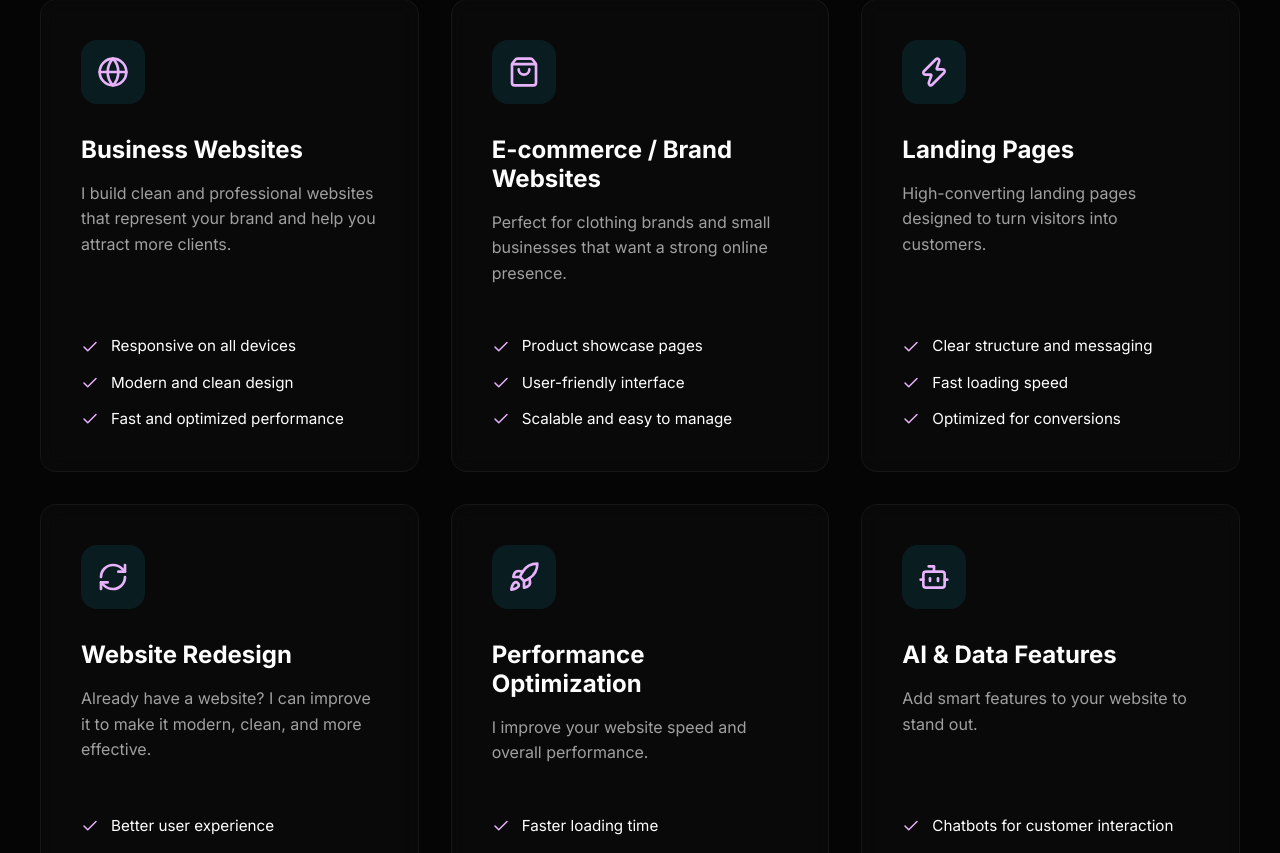
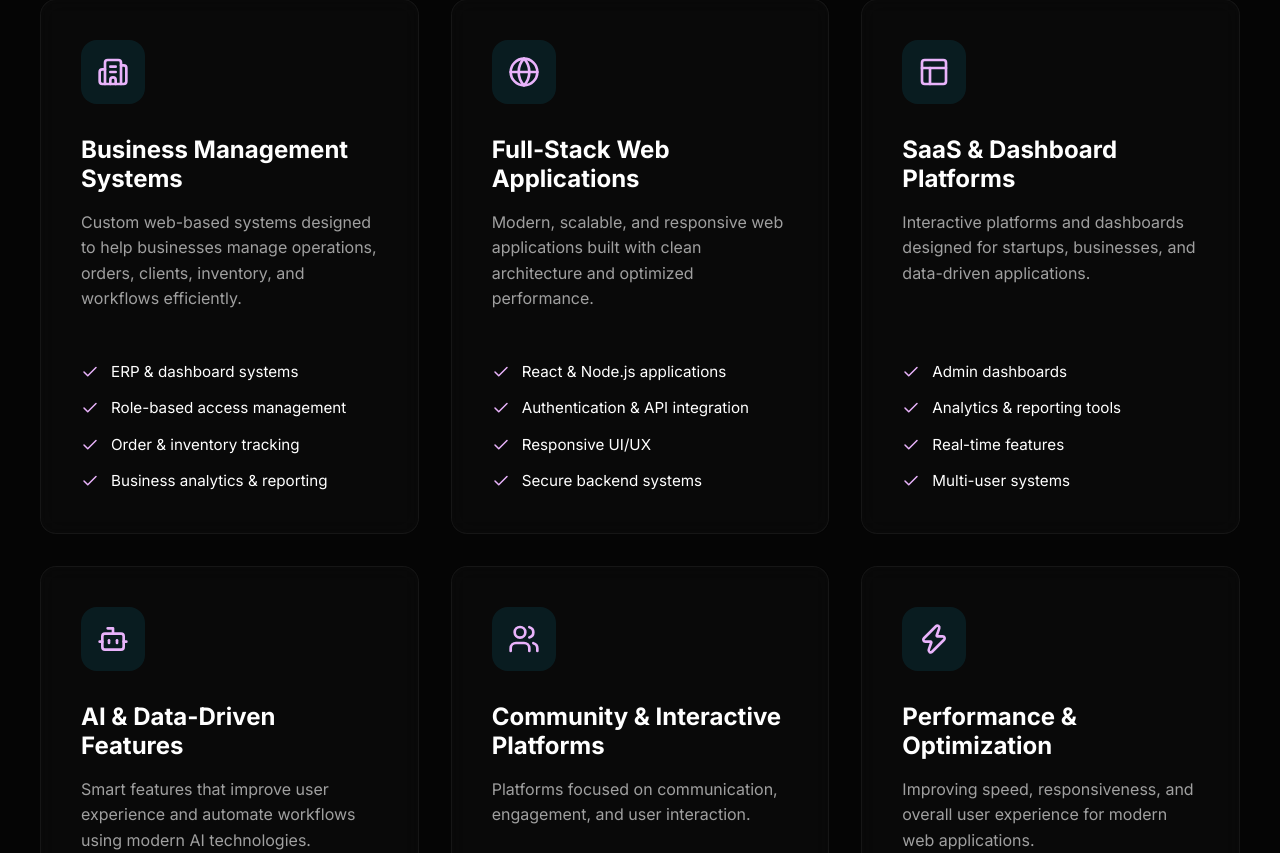
Before and after one commit to abir-dev0/abir, a React (Vite) app: page / in a window 1280 px wide. Shown: the part 2007-2860 px from the top of the page. Built offline with nearby package versions, Linux system fonts and the light colour scheme.

Commit message:
Update Services content and optimize animations for snappiness

```diff
--- a/src/components/Services.jsx
+++ b/src/components/Services.jsx
@@ -1,43 +1,43 @@
 import { motion } from 'framer-motion';
-import { Globe, ShoppingBag, Zap, RefreshCw, Rocket, Bot, Check, MessageSquare } from 'lucide-react';
+import { Globe, Building2, Layout, Bot, Users, Zap, Check, MessageSquare } from 'lucide-react';
 
 const Services = () => {
   const services = [
     {
-      icon: <Globe size={32} />,
-      title: 'Business Websites',
-      description: 'I build clean and professional websites that represent your brand and help you attract more clients.',
-      features: ['Responsive on all devices', 'Modern and clean design', 'Fast and optimized performance']
+      icon: <Building2 size={32} />,
+      title: 'Business Management Systems',
+      description: 'Custom web-based systems designed to help businesses manage operations, orders, clients, inventory, and workflows efficiently.',
+      features: ['ERP & dashboard systems', 'Role-based access management', 'Order & inventory tracking', 'Business analytics & reporting']
     },
     {
-      icon: <ShoppingBag size={32} />,
-      title: 'E-commerce / Brand Websites',
-      description: 'Perfect for clothing brands and small businesses that want a strong online presence.',
-      features: ['Product showcase pages', 'User-friendly interface', 'Scalable and easy to manage']
+      icon: <Globe size={32} />,
+      title: 'Full-Stack Web Applications',
+      description: 'Modern, scalable, and responsive web applications built with clean architecture and optimized performance.',
+      features: ['React & Node.js applications', 'Authentication & API integration', 'Responsive UI/UX', 'Secure backend systems']
+    },
+    {
+      icon: <Layout size={32} />,
+      title: 'SaaS & Dashboard Platforms',
+      description: 'Interactive platforms and dashboards designed for startups, businesses, and data-driven applications.',
+      features: ['Admin dashboards', 'Analytics & reporting tools', 'Real-time features', 'Multi-user systems']
+    },
+    {
+      icon: <Bot size={32} />,
+      title: 'AI & Data-Driven Features',
+      description: 'Smart features that improve user experience and automate workflows using modern AI technologies.',
+      features: ['AI-powered assistants', 'Intelligent dashboards', 'Automation workflows', 'Data visualization & insights']
+    },
+    {
+      icon: <Users size={32} />,
+      title: 'Community & Interactive Platforms',
+      description: 'Platforms focused on communication, engagement, and user interaction.',
+      features: ['Messaging systems', 'User-generated content', 'Community features', 'Real-time interactions']
     },
     {
       icon: <Zap size={32} />,
-      title: 'Landing Pages',
-      description: 'High-converting landing pages designed to turn visitors into customers.',
-      features: ['Clear structure and messaging', 'Fast loading speed', 'Optimized for conversions']
-    },
-    {
-      icon: <RefreshCw size={32} />,
-      title: 'Website Redesign',
-      description: 'Already have a website? I can improve it to make it modern, clean, and more effective.',
-      features: ['Better user experience', 'Improved design', 'Mobile optimization']
-    },
-    {
-      icon: <Rocket size={32} />,
-      title: 'Performance Optimization',
-      description: 'I improve your website speed and overall performance.',
-      features: ['Faster loading time', 'Better user experience', 'Clean and optimized code']
-    },
-    {
-      icon: <Bot size={32} />,
-      title: 'AI & Data Features',
-      description: 'Add smart features to your website to stand out.',
-      features: ['Chatbots for customer interaction', 'Simple recommendation systems', 'Basic dashboards & automation']
+      title: 'Performance & Optimization',
+      description: 'Improving speed, responsiveness, and overall user experience for modern web applications.',
+      features: ['Performance optimization', 'Clean scalable code', 'Mobile responsiveness', 'UI/UX improvements']
     }
   ];
 
@@ -45,10 +45,10 @@ const Services = () => {
     <section id="services" className="section">
       <div className="container">
         <motion.div
-          initial={{ opacity: 0, y: 20 }}
+          initial={{ opacity: 0, y: 10 }}
           whileInView={{ opacity: 1, y: 0 }}
-          viewport={{ once: true }}
-          transition={{ duration: 0.5 }}
+          viewport={{ once: true, margin: "-100px" }}
+          transition={{ duration: 0.3 }}
           style={{ textAlign: 'center', marginBottom: '4rem' }}
         >
           <h2 style={{ marginBottom: '1rem' }}>What I can do for you ?</h2>
@@ -65,10 +65,15 @@ const Services = () => {
             <motion.div
               key={index}
               className="glass-panel"
-              initial={{ opacity: 0, scale: 0.9 }}
-              whileInView={{ opacity: 1, scale: 1 }}
-              viewport={{ once: true }}
-              transition={{ duration: 0.5, delay: index * 0.1 }}
+              initial={{ opacity: 0, y: 20 }}
+              whileInView={{ opacity: 1, y: 0 }}
+              viewport={{ once: true, margin: "-20px" }}
+              transition={{
+                type: "spring",
+                stiffness: 300,
+                damping: 30,
+                delay: index * 0.01
+              }}
               whileHover={{ y: -10, borderColor: 'var(--accent-color)' }}
               style={{
                 padding: '2.5rem',
```
Also changed, not shown: src/components/Skills.jsx (line endings or trailing spaces).
